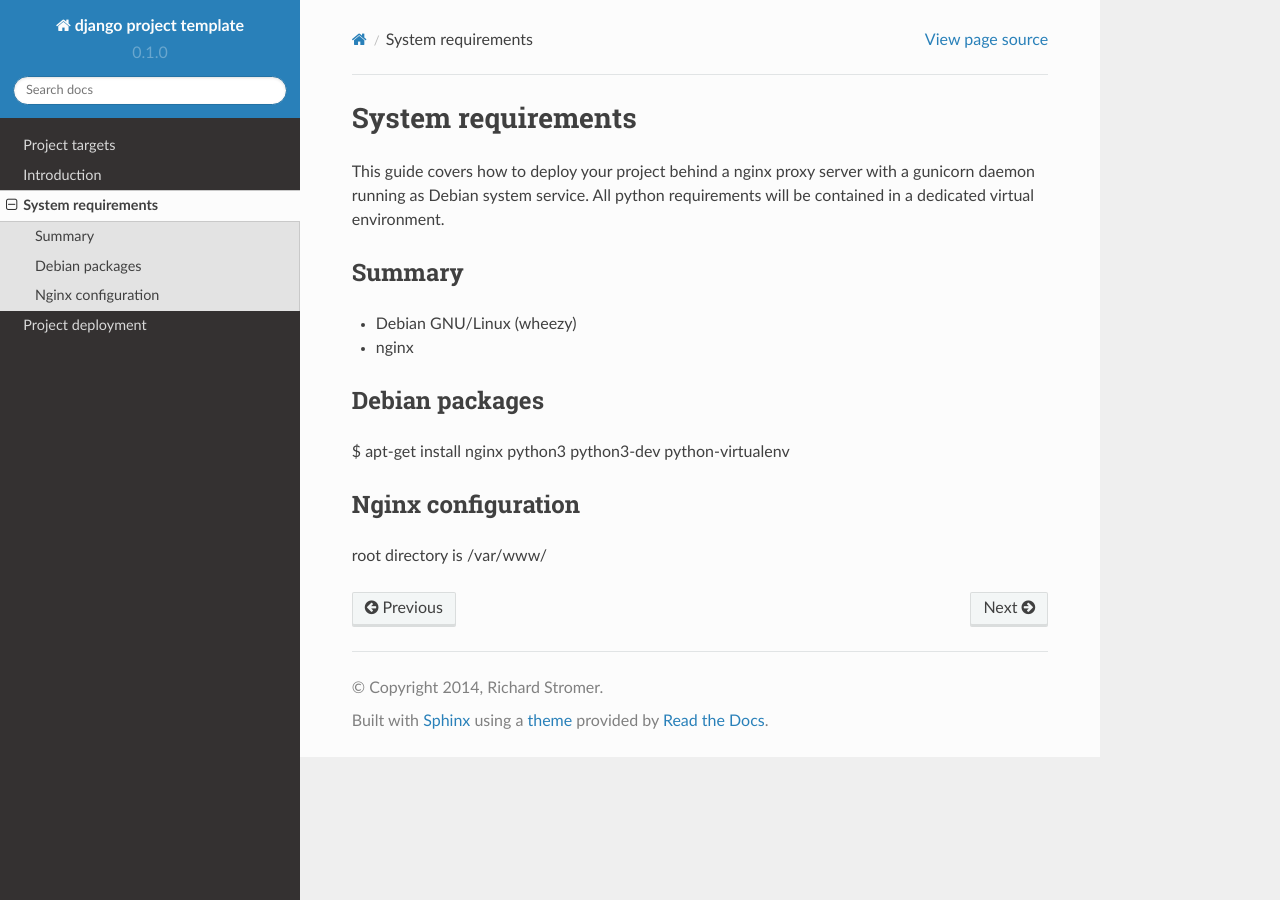
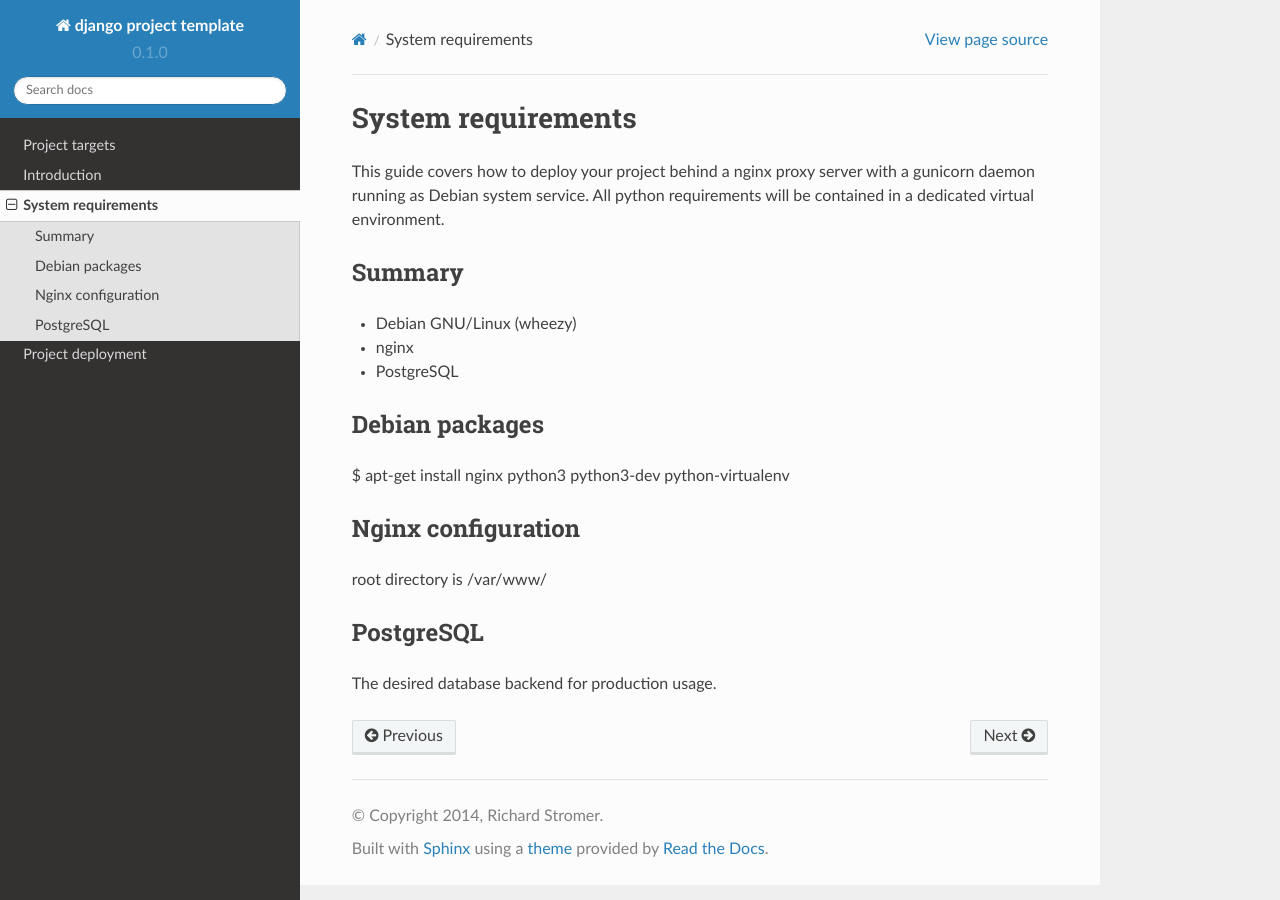
Before and after one commit to byteweaver/django-genesis, a Sphinx documentation site: the page built from docs/deployment/system.rst, in a window 1280 px wide. Built offline with Sphinx 7.4.7 and the Read the Docs theme 2.0.0, drawn with Linux system fonts in a browser that asks for light colours.

Commit message:
add postgres to deployment/system.rst

```diff
--- a/docs/deployment/system.rst
+++ b/docs/deployment/system.rst
@@ -8,6 +8,7 @@ Summary
 
 - Debian GNU/Linux (wheezy)
 - nginx
+- PostgreSQL
 
 Debian packages
 ---------------
@@ -19,3 +20,8 @@ Nginx configuration
 -------------------
 
 root directory is /var/www/
+
+PostgreSQL
+----------
+
+The desired database backend for production usage.
```
